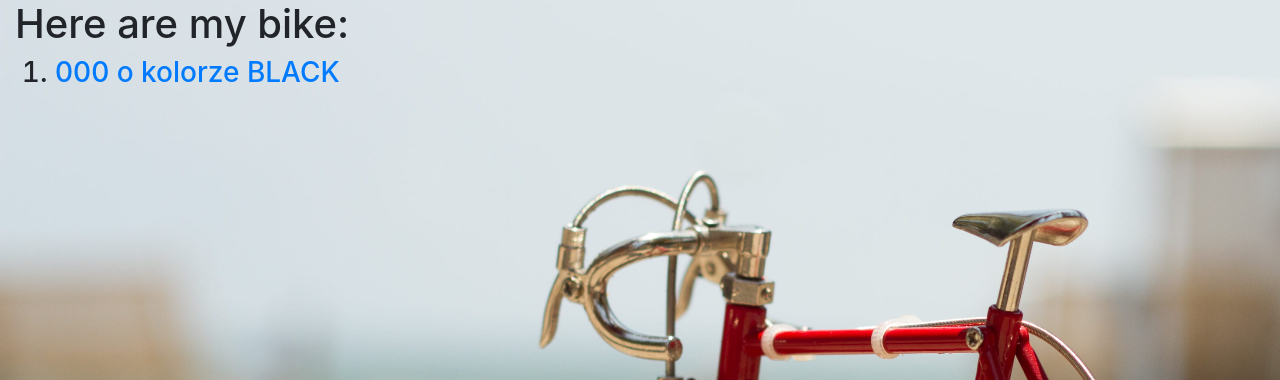
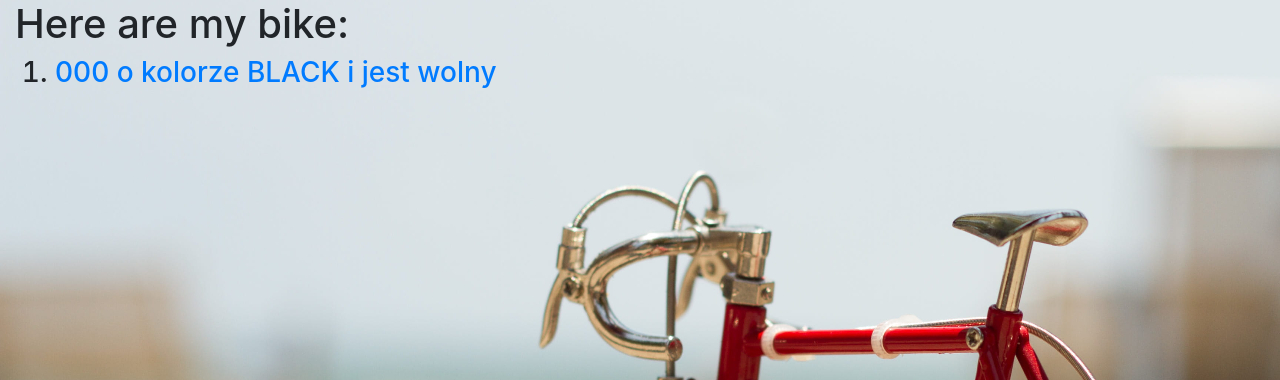
Before and after one commit to Makuss88/rent_bike, a Django app: page /index in a window 1280 px wide. Shown: the part 40-420 px from the top of the page. Run offline with Django 3.2, Linux system fonts and the light colour scheme; tables that the repository leaves empty hold one stand-in row (values such as "Sample post"); some libraries are stand-ins or nearby versions.

Commit message:
refactoring

```diff
--- a/backend/templates/bike.html
+++ b/backend/templates/bike.html
@@ -4,11 +4,18 @@
 
 <h1>Here are my bike: </h1>
 
+
 {% if all_bikes %}
 <Ol>
     {% for bike in all_bikes %}
     <h3>
-            <li><a href="bikes/{{ bike.id }}"> {{ bike.number_bike }} o kolorze {{ bike.color_bike }}</a></li>
+        <li><a href="bikes/{{ bike.id }}"> {{ bike.number_bike }} o kolorze {{ bike.color_bike }} i jest
+            {% if bike.is_free %}
+                wolny
+            {% else %}
+                zajety
+            {% endif %}
+        </a></li>
     </h3>
     {% endfor %}
 </Ol>
```
Lines whose indentation alone changed are shown as unchanged.
